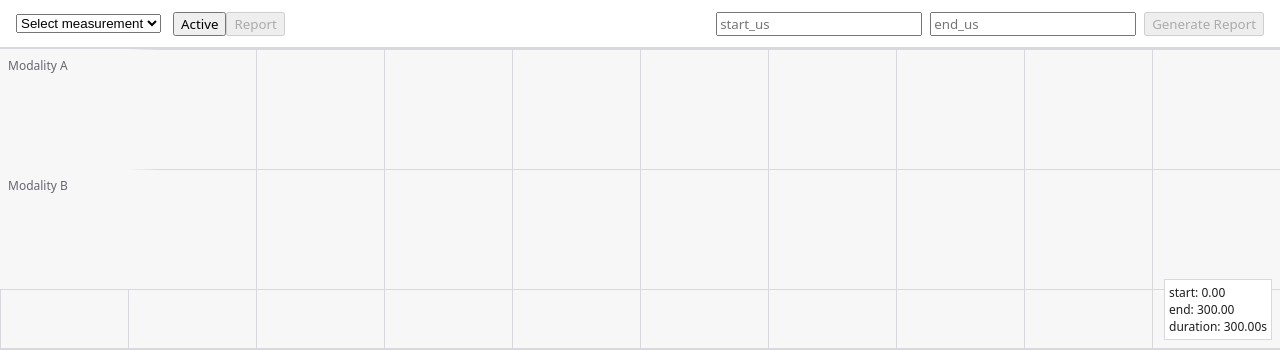
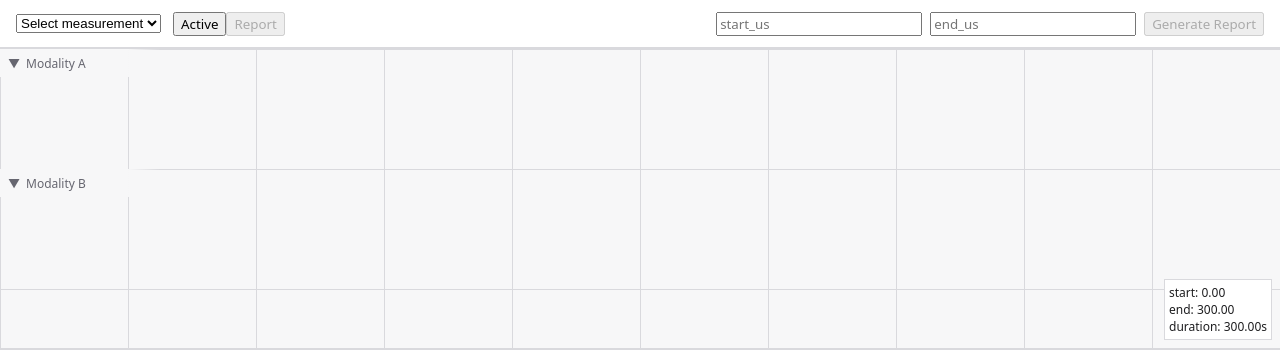
Before and after one commit to ChainsAre2Tight/rssi, a React (Vite) app: page / in a window 1280 px wide. Shown: the top 350 px of the page. Built offline with nearby package versions, Linux system fonts and the light colour scheme.

Commit message:
adds track collapse

```diff
--- a/src/timeline/components/TimelineCanvas.module.css
+++ b/src/timeline/components/TimelineCanvas.module.css
@@ -57,3 +57,37 @@ canvas {
 
     pointer-events: auto;
 }
+
+.trackHeader {
+    position: absolute;
+    left: 0;
+    width: 160px;
+    height: 28px;
+
+    display: flex;
+    align-items: center;
+    gap: 6px;
+
+    padding: 0 var(--space-sm);
+
+    font-size: 12px;
+    color: var(--color-text-secondary);
+
+    background: linear-gradient(
+        to right,
+        var(--color-bg) 80%,
+        transparent
+    );
+
+    cursor: pointer;
+    user-select: none;
+}
+
+.trackHeader:hover {
+    background: var(--color-surface-hover);
+}
+
+.chevron {
+    width: 12px;
+    display: inline-block;
+}
--- a/src/timeline/components/TimelineCanvas.tsx
+++ b/src/timeline/components/TimelineCanvas.tsx
@@ -1,4 +1,4 @@
-import { useRef, useEffect, type RefObject } from "react"
+import { useRef, useEffect, type RefObject, useState } from "react"
 import { useContainerSize } from "../hooks/useContainerSize"
 import { useViewport } from "../hooks/useViewport"
 import { useTimelineInteraction } from "../hooks/useTimelineInteraction"
@@ -22,7 +22,7 @@ export default function TimelineCanvas() {
             width,
         })
 
-    const tracks: TimelineTrack[] = [
+    const [tracks, setTracks] = useState<TimelineTrack[]>([
         {
             id: "modality-1",
             label: "Modality A",
@@ -37,9 +37,18 @@ export default function TimelineCanvas() {
             collapsible: true,
             collapsed: false,
         },
-    ]
+    ])
+    const layout = computeTrackLayout(tracks)
 
-    const layout = computeTrackLayout(tracks)
+    function toggleTrack(id: string) {
+        setTracks(prev =>
+            prev.map(t =>
+                t.id === id && t.collapsible
+                    ? { ...t, collapsed: !t.collapsed }
+                    : t
+            )
+        )
+    }
 
     useTimelineRenderer({
         canvasRef,
@@ -85,7 +94,7 @@ export default function TimelineCanvas() {
         <div ref={containerRef} className={styles.root}>
             <div className={styles.tracksOverlay}>
                 {layout.map((t) => {
-                    if (!t.visible || !t.track.label) return null
+                    if (!t.track.label) return null
 
                     return (
                         <div
@@ -93,9 +102,16 @@ export default function TimelineCanvas() {
                             className={styles.trackHeader}
                             style={{
                                 top: t.y,
-                                height: t.height,
+                                height: 28,
                             }}
+                            onClick={() => toggleTrack(t.id)}
                         >
+                            <span className={styles.chevron}>
+                                {t.track.collapsible
+                                    ? t.track.collapsed ? "▶" : "▼"
+                                    : null}
+                            </span>
+
                             {t.track.label}
                         </div>
                     )
--- a/src/timeline/hooks/useTimelineRenderer.ts
+++ b/src/timeline/hooks/useTimelineRenderer.ts
@@ -86,7 +86,6 @@ export function useTimelineRenderer({
             ctx.lineWidth = 1
 
             for (const t of tracks) {
-                if (!t.visible) continue
 
                 const y = Math.round(t.y) + 0.5
 
--- a/src/timeline/utils/trackLayout.ts
+++ b/src/timeline/utils/trackLayout.ts
@@ -4,9 +4,13 @@ export interface TrackLayoutItem {
     id: string
     y: number
     height: number
-    visible: boolean
+    contentY: number
+    contentHeight: number
     track: TimelineTrack
 }
+
+const HEADER_HEIGHT = 28
+const RESIZE_HANDLE_GAP = 6
 
 export function computeTrackLayout(
     tracks: TimelineTrack[]
@@ -18,17 +22,26 @@ export function computeTrackLayout(
     for (const track of tracks) {
         const isCollapsed = track.collapsible && track.collapsed
 
-        const height = isCollapsed ? 0 : track.height
+        const baseHeight = isCollapsed
+            ? HEADER_HEIGHT
+            : track.height
+
+        const contentY = currentY + HEADER_HEIGHT + RESIZE_HANDLE_GAP
+        const contentHeight = Math.max(
+            0,
+            baseHeight - HEADER_HEIGHT - RESIZE_HANDLE_GAP
+        )
 
         result.push({
             id: track.id,
             y: currentY,
-            height,
-            visible: height > 0,
+            height: baseHeight,
+            contentY,
+            contentHeight,
             track,
         })
 
-        currentY += height
+        currentY += baseHeight
     }
 
     return result
```
